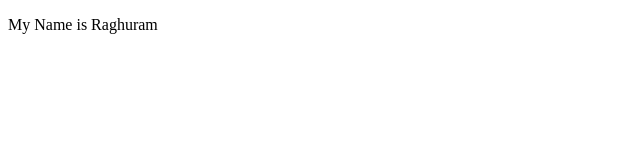
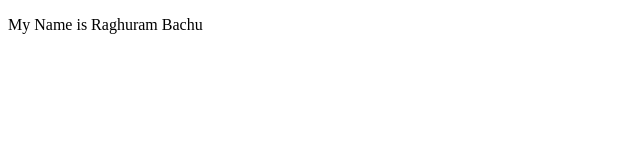
Before and after one commit to raghurambachu/project-dummy, a plain HTML site: page index.html in a window 1280 px wide. Shown: the full height of the page, 0-640 px from the left. Drawn offline with Linux system fonts and the light colour scheme.

Commit message:
Add Full Name

```diff
--- a/index.html
+++ b/index.html
@@ -6,6 +6,6 @@
     <title>Project Dummy</title>
 </head>
 <body>
-    <p>My Name is Raghuram</p>
+    <p>My Name is Raghuram Bachu</p>
 </body>
 </html>
```
